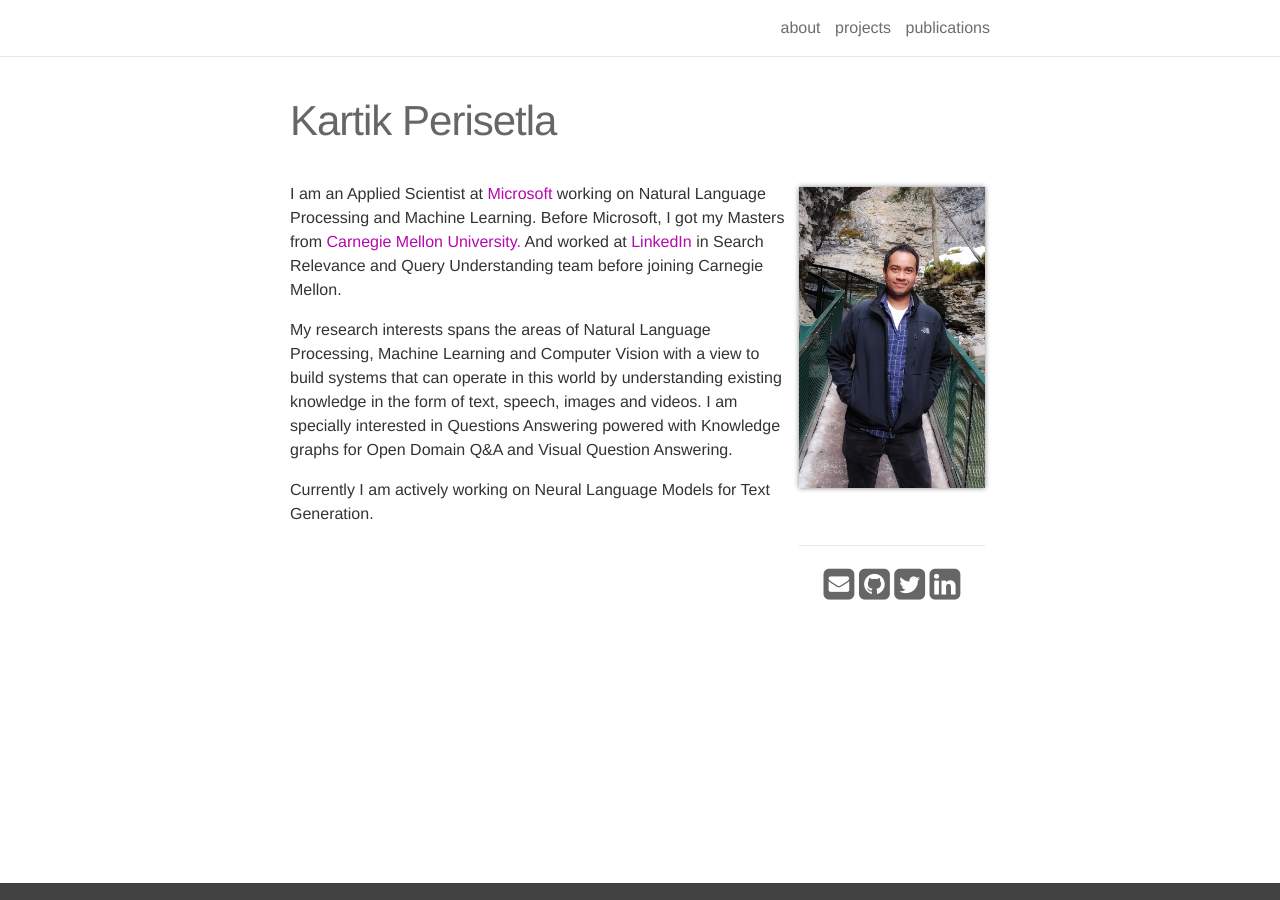
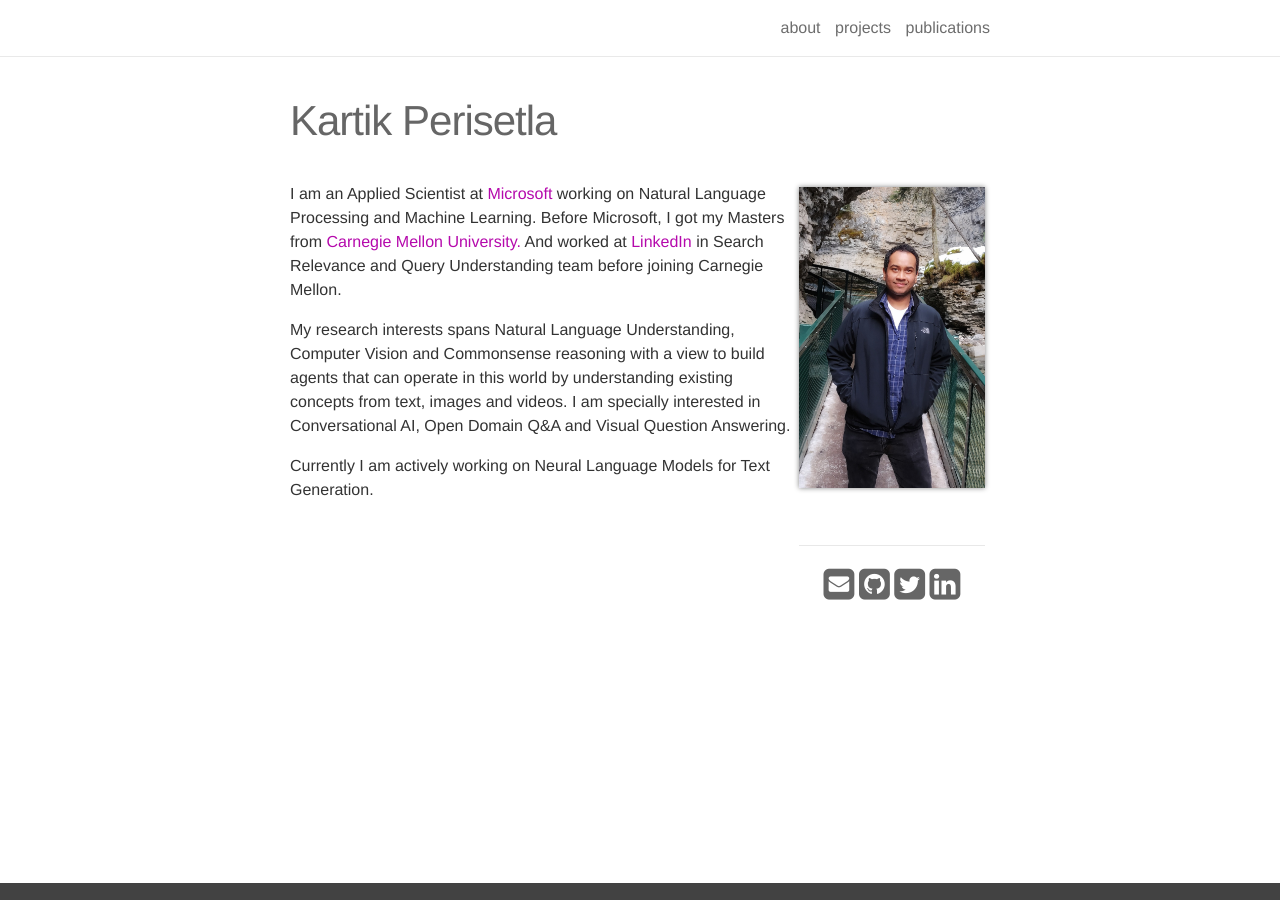
Before and after one commit to kartikperisetla/kartikperisetla.github.io, a Jekyll site: the page built from _pages/about.md, in a window 1280 px wide. Built offline with Jekyll 4.4.1, drawn with Linux system fonts in a browser that asks for light colours; nearby versions of some CDN libraries.

Commit message:
nit change

```diff
--- a/_pages/about.md
+++ b/_pages/about.md
@@ -21,7 +21,7 @@ I am an Applied Scientist at <a href="http://microsoft.com">Microsoft</a> workin
 </p>
 
 <p align="left">
-My research interests spans the areas of Natural Language Processing, Machine Learning and Computer Vision with a view to build systems that can operate in this world by understanding existing knowledge in the form of text, speech, images and videos. I am specially interested in Questions Answering powered with Knowledge graphs for Open Domain Q&A and Visual Question Answering.
+My research interests spans Natural Language Understanding, Computer Vision and Commonsense reasoning with a view to build agents that can operate in this world by understanding existing concepts from text, images and videos. I am specially interested in Conversational AI, Open Domain Q&A and Visual Question Answering.
 </p>
 
 <p align="left">
```
Also changed, not shown: _pages/projects.md (+8 -0 lines).
